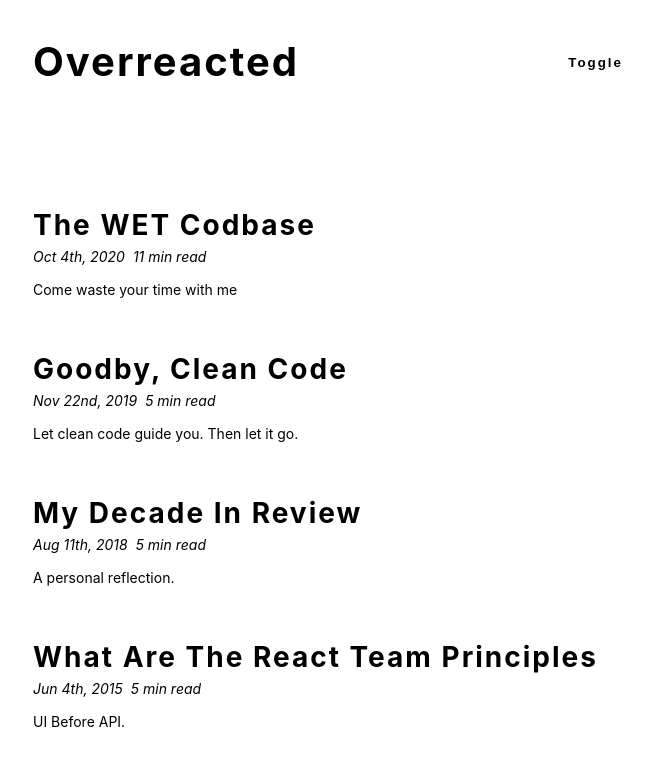
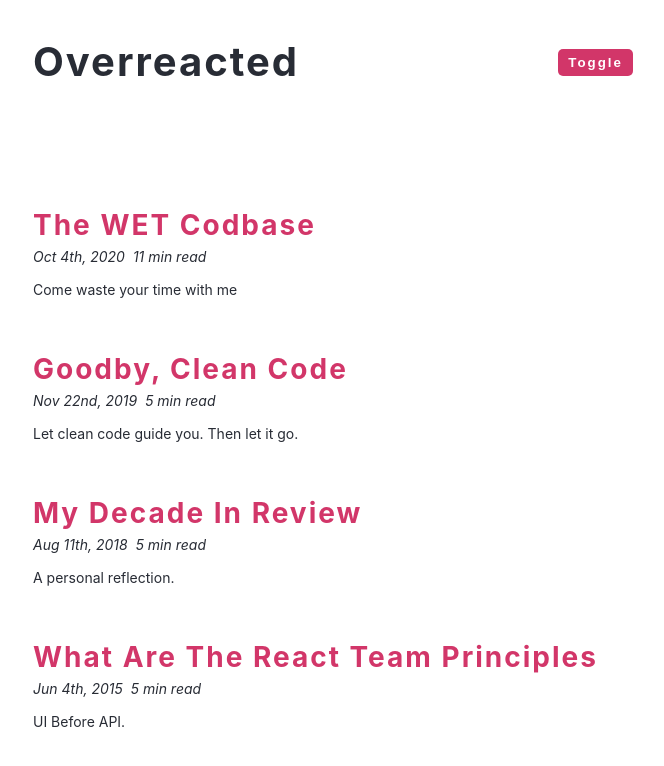
Before and after one commit to zgdino/dark-mode, a React (Create React App) app in the folder setup/: page / in a window 1280 px wide. Shown: the top 766 px of the page, without its empty margins (307-971 px from the left). Built offline with nearby package versions, Linux system fonts and the light colour scheme.

Commit message:
toggle function and useEffect

```diff
--- a/setup/src/App.js
+++ b/setup/src/App.js
@@ -3,12 +3,27 @@
 import Article from './Article'
 
 function App() {
+  const [theme, setTheme] = useState('light-theme')
+
+  useEffect(() => {
+    document.documentElement.className = theme
+  }, [theme])
+
+  const toggleTheme = () => {
+    if (theme === 'light-theme') {
+      setTheme('dark-theme')
+    }
+    else{
+      setTheme('light-theme')
+    }
+  }
+
   return (
     <main>
       <nav>
         <div className='nav-center'>
           <h1>overreacted</h1>
-          <button className='btn'>toggle</button>
+          <button className='btn' onClick={toggleTheme}>toggle</button>
         </div>
       </nav>
       <section className='articles'>
```
